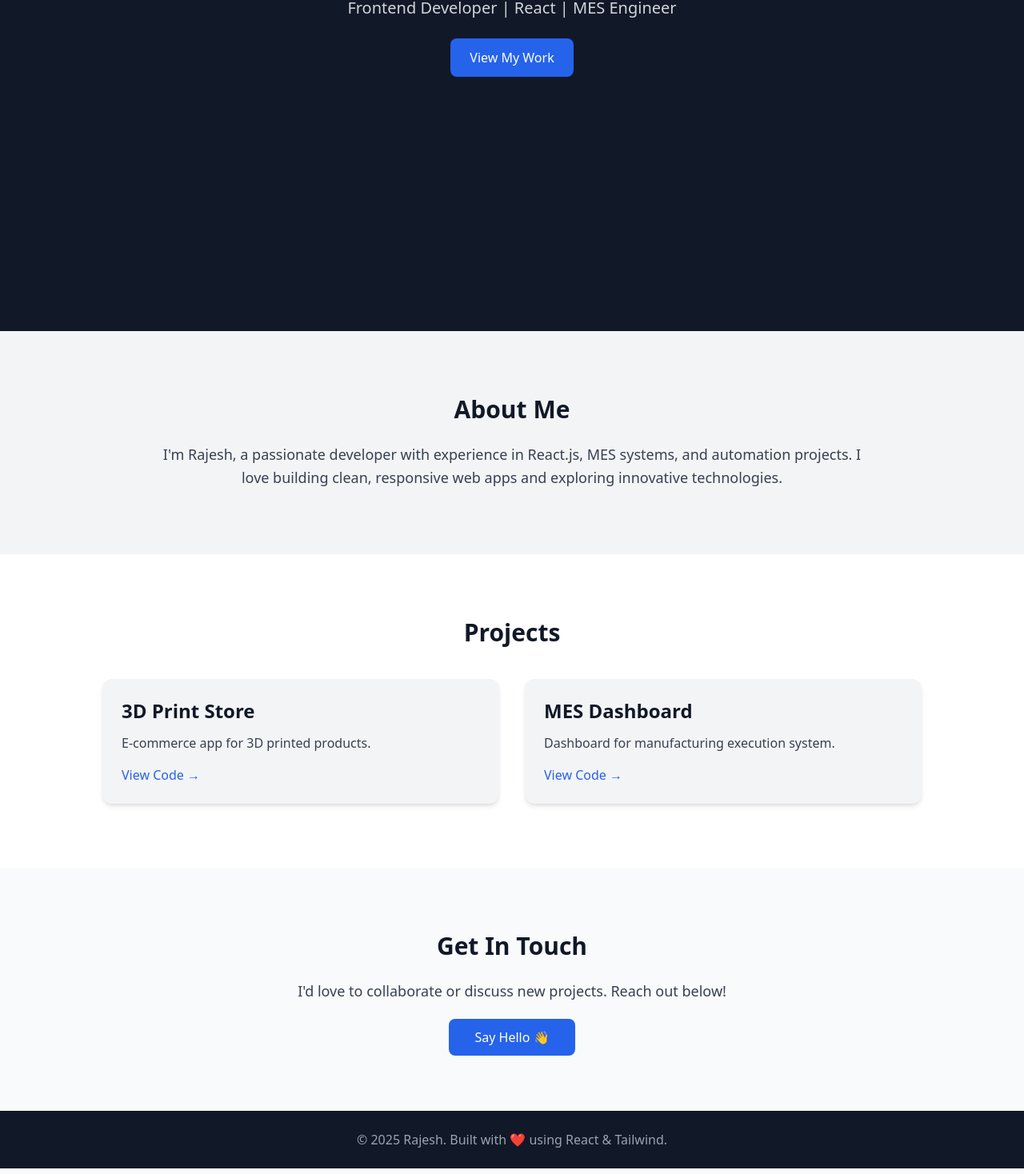
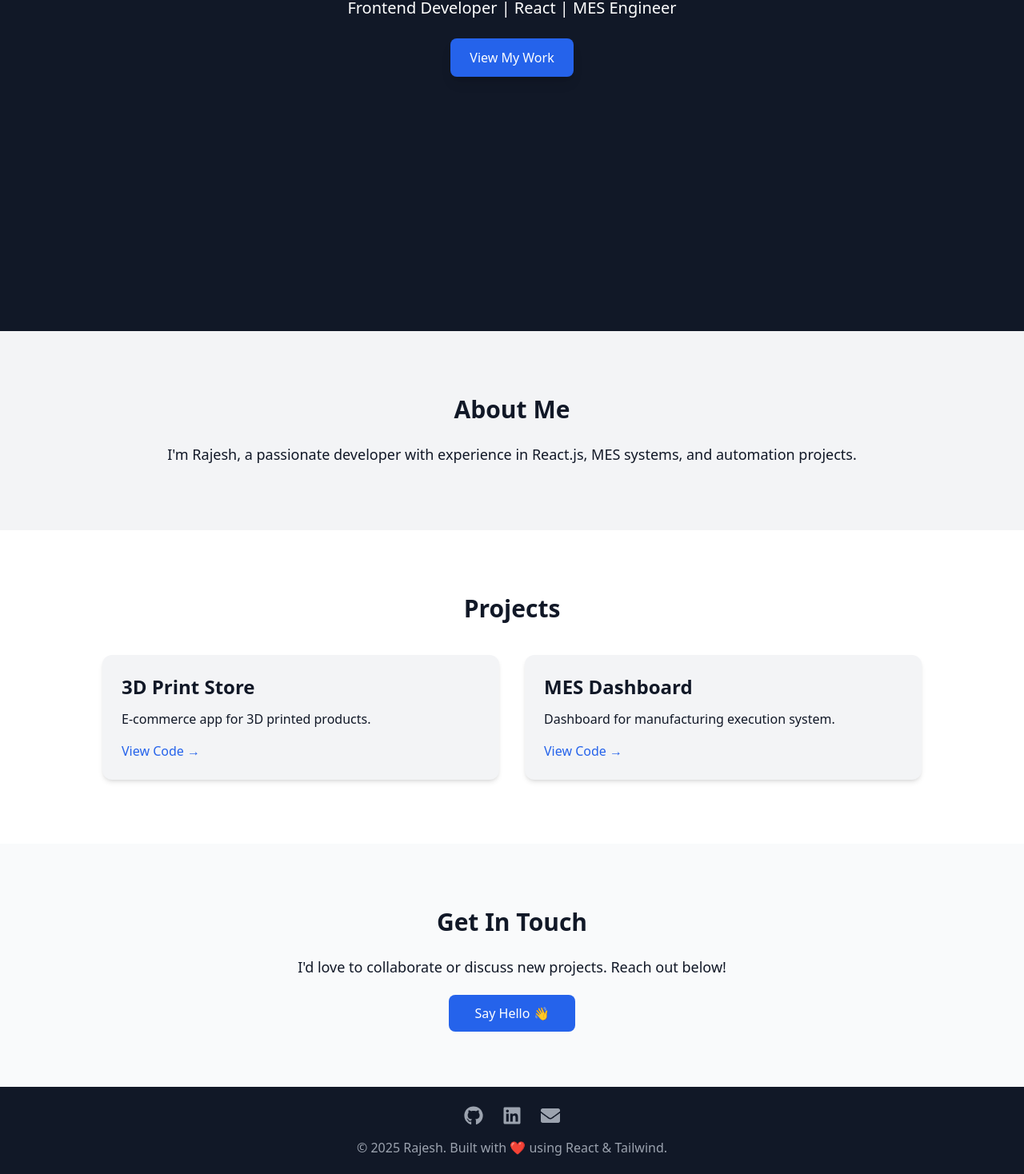
Before and after one commit to Raj-in-Git/Raj_PortFolio, a React (Create React App) app: page / in a window 1280 px wide. Shown: the part 386-1854 px from the top of the page at 80% size. Built offline with nearby package versions, Linux system fonts and the light colour scheme.

Commit message:
Added Updated files

```diff
--- a/package.json
+++ b/package.json
@@ -8,8 +8,10 @@
     "@testing-library/jest-dom": "^6.9.1",
     "@testing-library/react": "^16.3.0",
     "@testing-library/user-event": "^13.5.0",
+    "aos": "^2.3.4",
     "react": "^19.2.0",
     "react-dom": "^19.2.0",
+    "react-icons": "^5.5.0",
     "react-router-dom": "^7.9.3",
     "react-scripts": "5.0.1",
     "web-vitals": "^2.1.4"
--- a/public/index.html
+++ b/public/index.html
@@ -23,8 +23,13 @@
       Unlike "/favicon.ico" or "favicon.ico", "%PUBLIC_URL%/favicon.ico" will
       work correctly both with client-side routing and a non-root public URL.
       Learn how to configure a non-root public URL by running `npm run build`.
+
     -->
-    <title>React App</title>
+
+  <meta name="description" content="Rajesh's Portfolio – React & Tailwind Developer">
+  <meta name="keywords" content="React, Tailwind, Portfolio, Developer">
+
+    <title>Rajesh.Dev</title>
   </head>
   <body>
     <noscript>You need to enable JavaScript to run this app.</noscript>
--- a/src/components/About.jsx
+++ b/src/components/About.jsx
@@ -1,12 +1,31 @@
+import { useEffect, useRef } from "react";
+
 export default function About() {
+  const ref = useRef();
+
+  useEffect(() => {
+    const observer = new IntersectionObserver(
+      ([entry]) => {
+        if (entry.isIntersecting) {
+          ref.current.classList.add("visible");
+        }
+      },
+      { threshold: 0.1 }
+    );
+    observer.observe(ref.current);
+  }, []);
+
   return (
-    <section id="about" className="py-20 px-6 bg-gray-100 fade-in-up">
+    <section
+      id="about"
+      ref={ref}
+      className="fade-in-section py-20 px-6 bg-gray-100 dark:bg-gray-900 text-gray-900 dark:text-gray-50"
+    >
       <div className="max-w-4xl mx-auto text-center">
         <h2 className="text-3xl font-bold mb-6">About Me</h2>
-        <p className="text-lg text-gray-700 leading-relaxed">
-          I'm Rajesh, a passionate developer with experience in React.js, MES systems,
-          and automation projects. I love building clean, responsive web apps
-          and exploring innovative technologies.
+        <p className="text-lg leading-relaxed">
+          I'm Rajesh, a passionate developer with experience in React.js,
+          MES systems, and automation projects.
         </p>
       </div>
     </section>
--- a/src/components/Contact.jsx
+++ b/src/components/Contact.jsx
@@ -1,13 +1,13 @@
 export default function Contact() {
   return (
-    <section id="contact" className="py-20 px-6 bg-gray-50 text-center fade-in-up">
+    <section id="contact" className="py-20 px-6 bg-gray-50 dark:bg-gray-900 text-center fade-in-up">
       <h2 className="text-3xl font-bold mb-6">Get In Touch</h2>
-      <p className="text-lg text-gray-700 mb-8">
+      <p className="text-lg mb-8">
         I'd love to collaborate or discuss new projects. Reach out below!
       </p>
       <a
         href="mailto:youremail@example.com"
-        className="bg-blue-600 text-white px-8 py-3 rounded-lg glow-button hover:bg-blue-700 transition"
+        className="bg-blue-600 text-white px-8 py-3 rounded-lg glow-button hover:bg-blue-700 dark:bg-blue-500 dark:hover:bg-blue-600 transition"
       >
         Say Hello 👋
       </a>
--- a/src/components/Footer.jsx
+++ b/src/components/Footer.jsx
@@ -1,6 +1,27 @@
+import { FaGithub, FaLinkedin, FaEnvelope } from "react-icons/fa";
+
 export default function Footer() {
   return (
-    <footer className="py-6 bg-gray-900 text-gray-400 text-center">
+    <footer className="py-6 bg-gray-900 dark:bg-gray-800 text-gray-400 text-center">
+      <div className="flex justify-center space-x-6 mb-4">
+        <a
+          href="https://github.com/Raj-in-Git"
+          target="_blank"
+          rel="noopener noreferrer"
+        >
+          <FaGithub size={24} />
+        </a>
+        <a
+          href="https://linkedin.com/in/your-profile"
+          target="_blank"
+          rel="noopener noreferrer"
+        >
+          <FaLinkedin size={24} />
+        </a>
+        <a href="mailto:youremail@example.com">
+          <FaEnvelope size={24} />
+        </a>
+      </div>
       © {new Date().getFullYear()} Rajesh. Built with ❤️ using React & Tailwind.
     </footer>
   );
--- a/src/components/Hero.jsx
+++ b/src/components/Hero.jsx
@@ -1,11 +1,11 @@
 export default function Hero() {
   return (
-    <section className="h-screen flex flex-col justify-center items-center bg-gray-900 dark:bg-gray-800 text-white dark:text-gray-100 text-center fade-in-up">
+  <section className="h-screen flex flex-col justify-center items-center bg-gray-900 dark:bg-gray-800 text-white text-center animate-fadeInUp">
     <h1 className="text-5xl font-bold mb-4">Hi, I'm Rajesh 👋</h1>
-  <p className="text-xl text-gray-300 dark:text-gray-200 mb-6">Frontend Developer | React | MES Engineer</p>
+    <p className="text-xl mb-6">Frontend Developer | React | MES Engineer</p>
     <a
       href="#projects"
-    className="bg-blue-600 hover:bg-blue-700 dark:bg-blue-500 dark:hover:bg-blue-600 px-6 py-3 rounded-lg glow-button transition"
+      className="bg-blue-600 hover:bg-blue-700 dark:bg-blue-500 dark:hover:bg-blue-600 px-6 py-3 rounded-lg transition shadow-lg"
     >
       View My Work
     </a>
--- a/src/components/Navbar.jsx
+++ b/src/components/Navbar.jsx
@@ -3,13 +3,9 @@ import { useState, useEffect } from "react";
 export default function Navbar() {
   const [darkMode, setDarkMode] = useState(false);
 
-  // Toggle body class
   useEffect(() => {
-    if (darkMode) {
-      document.documentElement.classList.add("dark");
-    } else {
-      document.documentElement.classList.remove("dark");
-    }
+    if (darkMode) document.documentElement.classList.add("dark");
+    else document.documentElement.classList.remove("dark");
   }, [darkMode]);
 
   return (
@@ -19,8 +15,6 @@ export default function Navbar() {
         <a href="#about" className="hover:text-blue-600 dark:hover:text-blue-300 transition-colors">About</a>
         <a href="#projects" className="hover:text-blue-600 dark:hover:text-blue-300 transition-colors">Projects</a>
         <a href="#contact" className="hover:text-blue-600 dark:hover:text-blue-300 transition-colors">Contact</a>
-
-        {/* Dark Mode Toggle Button */}
         <button
           onClick={() => setDarkMode(!darkMode)}
           className="ml-4 bg-gray-200 dark:bg-gray-700 text-gray-800 dark:text-gray-200 px-3 py-1 rounded-lg transition"
--- a/src/components/Projects.jsx
+++ b/src/components/Projects.jsx
@@ -5,14 +5,14 @@ export default function Projects() {
   ];
 
   return (
-    <section id="projects" className="py-20 px-6 bg-white fade-in-up">
+    <section id="projects" className="py-20 px-6 bg-white dark:bg-gray-800 text-gray-900 dark:text-gray-50 fade-in-up">
       <h2 className="text-3xl font-bold text-center mb-10">Projects</h2>
       <div className="max-w-5xl mx-auto grid md:grid-cols-2 gap-8">
         {projects.map((p, i) => (
-          <div key={i} className="bg-gray-100 rounded-xl p-6 shadow-md project-card">
+          <div key={i} className="bg-gray-100 dark:bg-gray-700 rounded-xl p-6 shadow-md project-card">
             <h3 className="text-2xl font-semibold">{p.title}</h3>
-            <p className="mt-3 text-gray-700">{p.description}</p>
-            <a href={p.link} className="mt-4 inline-block text-blue-600 hover:underline">View Code →</a>
+            <p className="mt-3">{p.description}</p>
+            <a href={p.link} className="mt-4 inline-block text-blue-600 dark:text-blue-400 hover:underline">View Code →</a>
           </div>
         ))}
       </div>
--- a/src/index.css
+++ b/src/index.css
@@ -7,24 +7,14 @@ html {
   scroll-behavior: smooth;
 }
 
-body {
-  @apply bg-gray-50 text-gray-900 font-sans;
-}
-
 /* Fade-in animation */
 @keyframes fadeInUp {
-  from {
-    opacity: 0;
-    transform: translateY(20px);
-  }
-  to {
-    opacity: 1;
-    transform: translateY(0);
-  }
+  0% { opacity: 0; transform: translateY(20px); }
+  100% { opacity: 1; transform: translateY(0); }
 }
 
 .fade-in-up {
-  animation: fadeInUp 1s ease-out;
+  animation: fadeInUp 1s ease-out forwards;
 }
 
 /* Button hover glow */
@@ -43,10 +33,42 @@ body {
   transform: translateY(-5px);
   box-shadow: 0 10px 20px rgba(0, 0, 0, 0.15);
 }
+
+/* Body transition for dark mode */
 body {
-  @apply bg-gray-50 text-gray-900 font-sans;
+  @apply bg-gray-50 text-gray-900 font-sans transition-colors duration-500;
 }
-
 .dark body {
   @apply bg-gray-900 text-gray-50;
 }
+@keyframes fadeInUp {
+  0% {
+    opacity: 0;
+    transform: translateY(20px);
+  }
+  100% {
+    opacity: 1;
+    transform: translateY(0);
+  }
+}
+
+.animate-fadeInUp {
+  animation: fadeInUp 1s ease-out forwards;
+}
+.fade-in-section {
+  opacity: 0;
+  transform: translateY(20px);
+  transition: opacity 0.6s ease-out, transform 0.6s ease-out;
+}
+
+.fade-in-section.visible {
+  opacity: 1;
+  transform: translateY(0);
+}
+.project-card {
+  transition: transform 0.3s ease, box-shadow 0.3s ease;
+}
+.project-card:hover {
+  transform: translateY(-5px) scale(1.03);
+  box-shadow: 0 10px 20px rgba(0, 0, 0, 0.2);
+}
```
Also changed, not shown: 1 other file (tests, documents, lock files or other folders). Lines whose indentation alone changed are shown as unchanged.
